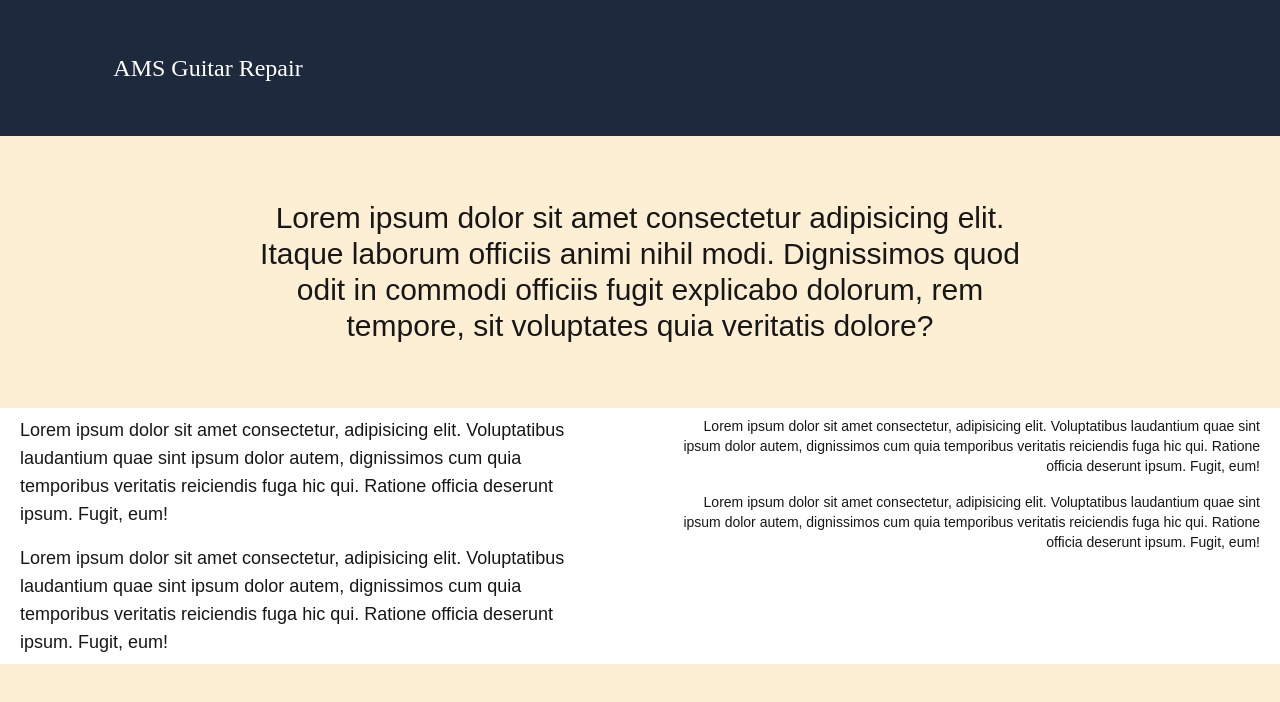
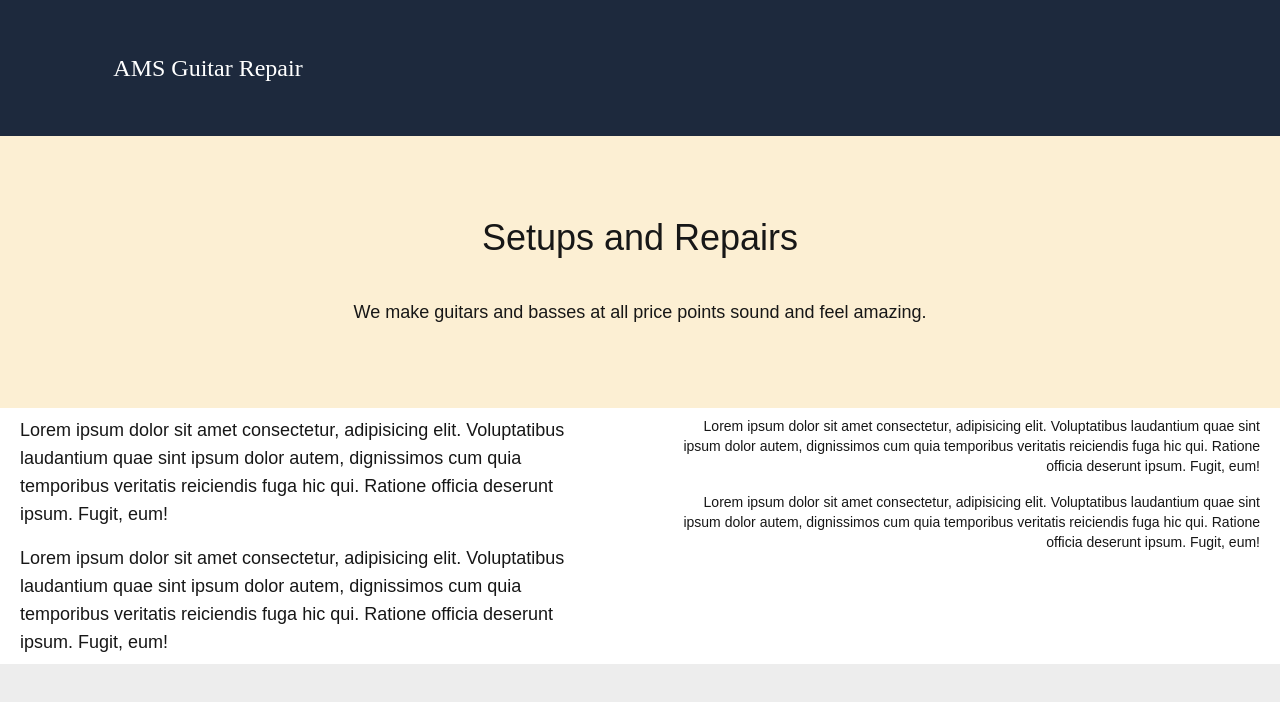
Before and after one commit to smitham50/ams-guitar-repair, a Next.js app: page / in a window 1280 px wide. Shown: the top 702 px of the page. Built offline with nearby package versions, Linux system fonts and the light colour scheme.

Commit message:
Adjust layout and change footer color

```diff
--- a/src/app/components/Banner.tsx
+++ b/src/app/components/Banner.tsx
@@ -1,11 +1,11 @@
 const Banner: React.FC = () => {
   return (
-    <div className="flex h-68 bg-[#fcefd3]">
-      <p className="my-auto mx-60 text-center text-3xl text-[Pepi/Rudi]">
-        Lorem ipsum dolor sit amet consectetur adipisicing elit. Itaque laborum
-        officiis animi nihil modi. Dignissimos quod odit in commodi officiis
-        fugit explicabo dolorum, rem tempore, sit voluptates quia veritatis
-        dolore?
+    <div className="flex flex-col h-68 bg-[#fcefd3]">
+      <p className="mt-auto mb-10 mx-60 text-center text-4xl text-[Pepi/Rudi]">
+        Setups and Repairs
+      </p>
+      <p className="text-lg text-center mb-auto text-[Qanelas]">
+        We make guitars and basses at all price points sound and feel amazing.
       </p>
     </div>
   );
--- a/src/app/components/Footer.tsx
+++ b/src/app/components/Footer.tsx
@@ -1,5 +1,5 @@
 const Footer: React.FC = () => {
-  return <footer className="bottom-0 fixed sticky h-34 bg-[#fcefd3]"></footer>;
+  return <footer className="bottom-0 fixed sticky h-34 bg-[#ededed]"></footer>;
 }
 
 export default Footer;
```
